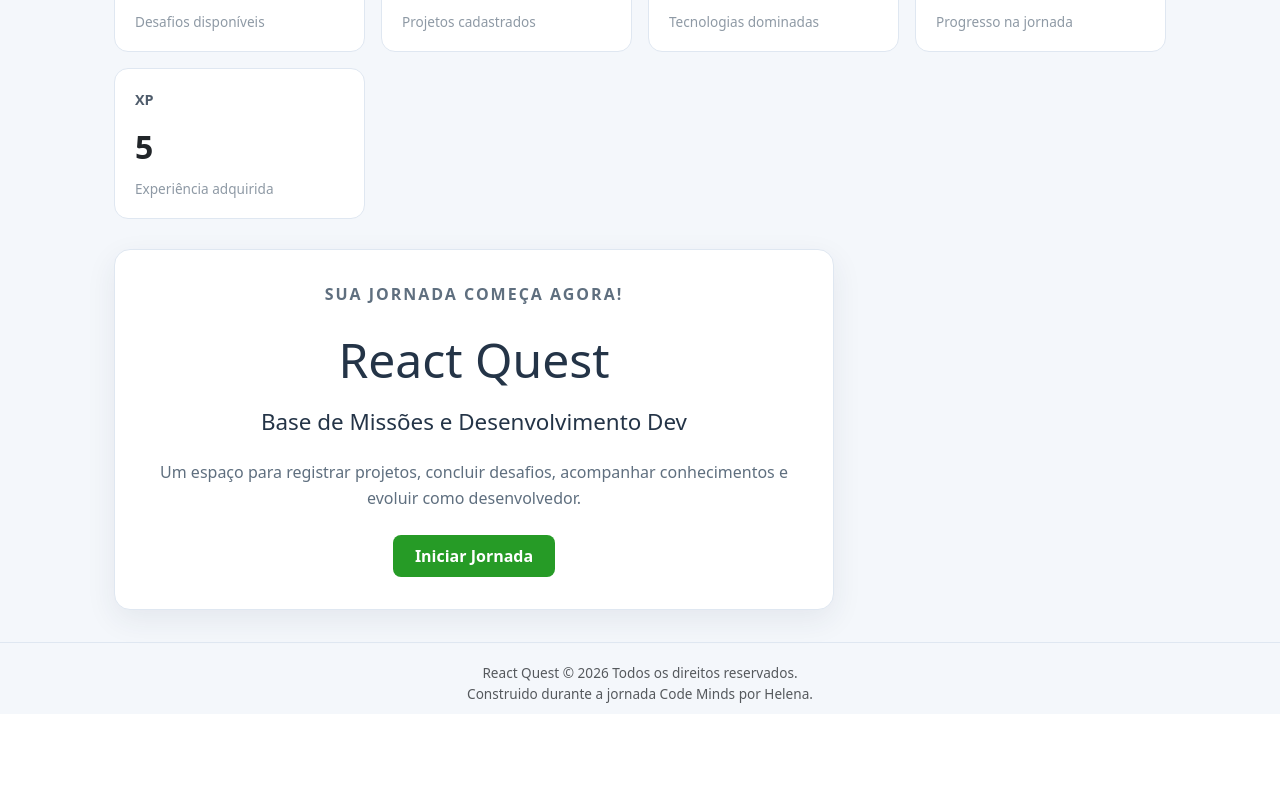
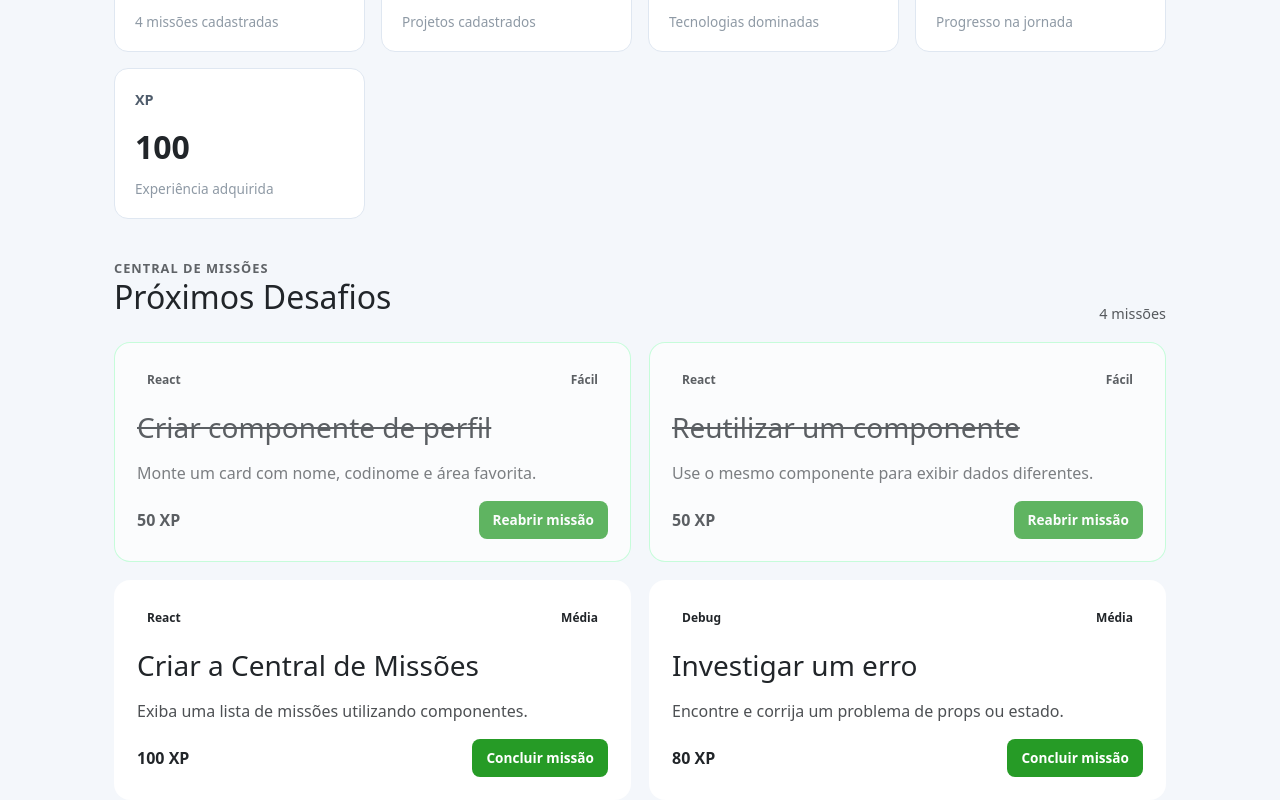
Before and after one commit to Unilelegroot/React-Quest, a React (Vite) app: page / in a window 1280 px wide. Shown: the part 580-1380 px from the top of the page. Before the commit the page ends 1294 px from the top, so only its background shows below. Built offline with nearby package versions, Linux system fonts and the light colour scheme.

Commit message:
feat: adicionamos a central de missões interativas

```diff
--- a/src/App.css
+++ b/src/App.css
@@ -1,4 +1,4 @@
-.app{
+.app {
   min-height: 100vh;
   display: flex;
   flex-direction: column;
@@ -8,44 +8,95 @@
   background: var(--color-bg);
 }
 
-.dashboard{
+.dashboard {
   width: 100%;
   max-width: 1100px;
   flex: 1;
-  margin:0 auto;
+  margin: 0 auto;
   padding: 32px 24px;
   flex-direction: column;
   justify-content: center;
   align-items: center;
 }
 
-.summary-section{
+.summary-section {
   margin-top: 32px;
 }
 
-.summary-section h2{
-  margin-bottom:16px;
+.summary-section h2 {
+  margin-bottom: 16px;
 }
 
-.summary-grid{
+.summary-grid {
   display: grid;
-  grid-template-columns: repeat(4,1fr);
+  grid-template-columns: repeat(4, 1fr);
   gap: 16px;
 }
 
-@media (max-width: 768px) {
-  .summary-grid{
-    grid-template-columns: repeat(2,1fr);
-  }
+.missions-section {
+  margin-top: 40px;
 }
 
-@media (max-width: 480px) {
-  .profile-card{
+.section-heading {
+  display: flex;
+  align-items: flex-end;
+  justify-content: space-between;
+  gap: 20px;
+  margin-bottom: 18px;
+}
+
+.section-heading_h2 {
+  margin: 4px 0 0;
+}
+
+.section-heading_tag {
+  margin: 0;
+  font-size: 0.8rem;
+  font-weight: 700;
+  letter-spacing: 1px;
+  text-transform: uppercase;
+  opacity: 0.7;
+}
+
+.section-heading>span {
+  font-size: 0.9rem;
+  opacity: 0.75;
+}
+
+.missions-grid {
+  display: grid;
+  grid-template-columns: repeat(2, 1fr);
+  gap: 18px;
+}
+
+
+
+@media (max-width: 768px) {
+  .summary-grid {
+    grid-template-columns: repeat(2, 1fr);
+  }
+
+  .missions-grid{
+      grid-template-columns: 1fr;
+  }
+
+  .section-heading {
     flex-direction: column;
     align-items: flex-start;
   }
 
-  .summary-grid{
+}
+
+@media (max-width: 480px) {
+  .profile-card {
+    flex-direction: column;
+    align-items: flex-start;
+
+
+
+  }
+
+  .summary-grid {
     grid-template-columns: 1fr;
   }
 }
--- a/src/App.jsx
+++ b/src/App.jsx
@@ -1,3 +1,4 @@
+import { useState } from "react"
 import "./App.css"
 import Header from "./components/Header"
 import Welcome from "./components/Welcome"
@@ -5,39 +6,6 @@ import Footer from "./components/Footer"
 import ProfileCard from "./components/ProfileCard"
 import SummaryCard from "./components/SummaryCard"
 import MissionCard from "./components/MissionCard"
-
-const summaryData = [
-{
-  id:1,
-  title: "Missões",
-  value: 5,
-  description: "Desafios disponíveis"
-},
-{
-  id:2,
-  title: "Projetos",
-  value: 5,
-  description: "Projetos cadastrados"
-},
-{
-  id:3,
-  title: "Tecnologias",
-  value: 5,
-  description: "Tecnologias dominadas"
-},
-{
-  id:4,
-  title: "Avanço",
-  value: 5,
-  description: "Progresso na jornada"
-},
-{
-  id:5,
-  title: "XP",
-  value: 5,
-  description: "Experiência adquirida"
-}
-]
 
 const initialMissions = [
   {
@@ -79,6 +47,59 @@ const initialMissions = [
 ]
 
 function App() {
+  const [missions, setMissions] = useState(initialMissions)
+  function toogleMission(missionId) {
+    const updatedMissions = missions.map((mission) => {
+      if (mission.id === missionId) {
+        return {
+          ...mission,
+          completed: !mission.completed,
+        }
+      }
+      return mission
+    })
+    setMissions(updatedMissions)
+  }
+
+  const completedMissions = missions.filter((mission) => mission.completed)
+
+  const completedMissionsCount = completedMissions.length
+
+  const earnedXP = completedMissions.reduce((total, mission) => total + mission.xp, 0)
+
+  const summaryData = [
+  {
+    id: 1,
+    title: "Missões",
+    value: completedMissionsCount,
+    description: `${missions.length} missões cadastradas`
+  },
+  {
+    id: 2,
+    title: "Projetos",
+    value: 5,
+    description: "Projetos cadastrados"
+  },
+  {
+    id: 3,
+    title: "Tecnologias",
+    value: 5,
+    description: "Tecnologias dominadas"
+  },
+  {
+    id: 4,
+    title: "Avanço",
+    value: 5,
+    description: "Progresso na jornada"
+  },
+  {
+    id: 5,
+    title: "XP",
+    value: earnedXP,
+    description: "Experiência adquirida"
+  }
+]
+
   return (
     <main className="app">
       <Header />
@@ -88,6 +109,7 @@ function App() {
           codiname="Helena"
           favoriteArea="Desenvolvimento de jogos e sites"
           level="XXI" />
+
         <section className="summary-section" >
           <h2>Resumo da Jornada</h2>
           <div className="summary-grid">
@@ -100,6 +122,32 @@ function App() {
             ))}
           </div>
         </section>
+
+        <section className="missions-section">
+          <div className="section-heading">
+            <div>
+              <p className="section-heading_tag">Central de Missões</p>
+              <h2>Próximos Desafios</h2>
+            </div>
+            <span>{missions.length} missões</span>
+          </div>
+
+          <div className="missions-grid">
+            {missions.map((mission) => (
+              <MissionCard
+                key={mission.id}
+                title={mission.title}
+                description={mission.description}
+                technology={mission.technology}
+                difficulty={mission.difficulty}
+                xp={mission.xp}
+                completed={mission.completed}
+                onToggle={() => toogleMission(mission.id)}
+              />
+            ))}
+          </div>
+        </section>
+
         <Welcome />
       </div>
       <Footer />
--- a/src/components/MissionCard.jsx
+++ b/src/components/MissionCard.jsx
@@ -2,16 +2,16 @@ import "./missionCard.css"
 
 function MissionCard({ title, description, technology, difficulty, xp, completed, onToggle}) {
     return(
-        <article className={`mission-card ${completed ? "mission-card-complemented" : ""}`}>
-            <div className="mission-card_header">
-                <span className="mission-card_technology">{technology}</span>
-                <span className="mission-card_difficulty">{difficulty}</span>
+        <article className={`mission-card ${completed ? "mission-card--completed" : ""}`}>
+            <div className="mission-card__header">
+                <span className="mission-card__technology">{technology}</span>
+                <span className="mission-card__difficulty">{difficulty}</span>
             </div>
             <h3>{title}</h3>
-            <p className="mission-card_description">{description}</p>
-            <div className="mission-card_footer">
-                <strong className="mission-card_xp">{xp} XP</strong>
-                <button type="button" className="mission-card_button" onClick={onToggle}>
+            <p className="mission-card__description">{description}</p>
+            <div className="mission-card__footer">
+                <strong className="mission-card__xp">{xp} XP</strong>
+                <button type="button" className="mission-card__button" onClick={onToggle}>
                     {completed ? "Reabrir missão" : "Concluir missão"}
                 </button>
             </div>
--- a/src/components/missionCard.css
+++ b/src/components/missionCard.css
@@ -0,0 +1,64 @@
+.mission-card {
+  display: flex;
+  flex-direction: column;
+  gap: 16px;
+  padding: 22px;
+  border: 1px solid rgba(255, 255, 255, 0.15);
+  border-radius: 16px;
+  background: var(--color-surface);
+  transition:
+    transform 0.2s ease,
+    opacity 0.2s ease,
+    border-color 0.2s ease;
+}
+
+.mission-card:hover {
+  transform: translateY(-3px);
+}
+
+.mission-card--completed {
+  border-color: rgba(120, 255, 167, 0.55);
+  opacity: 0.72;
+}
+
+.mission-card--completed h3 {
+  text-decoration: line-through;
+}
+
+.mission-card__header,
+.mission-card__footer {
+  display: flex;
+  align-items: center;
+  justify-content: space-between;
+  gap: 12px;
+}
+
+.mission-card__technology,
+.mission-card__difficulty {
+  padding: 6px 10px;
+  border-radius: 999px;
+  background: var(--color-surface);
+  font-size: 0.75rem;
+  font-weight: 700;
+}
+
+.mission-card h3 {
+  margin: 0;
+}
+
+.mission-card__description {
+  flex: 1;
+  margin: 0;
+  line-height: 1.5;
+  opacity: 0.8;
+}
+
+.mission-card__button {
+  padding: 9px 14px;
+  border: none;
+  border-radius: 8px;
+  font: inherit;
+  font-size: 0.85rem;
+  font-weight: 700;
+  cursor: pointer;
+}
```
